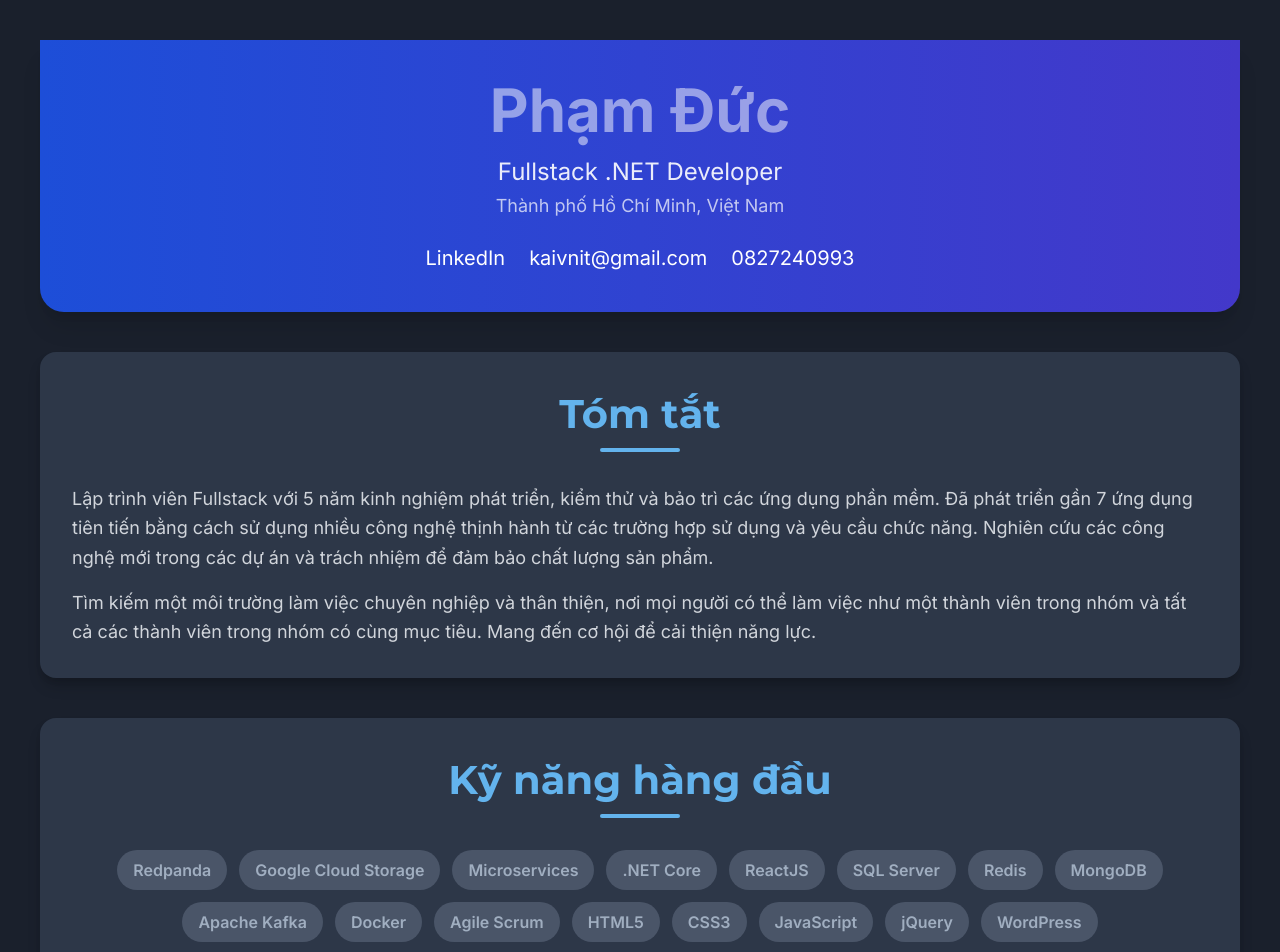
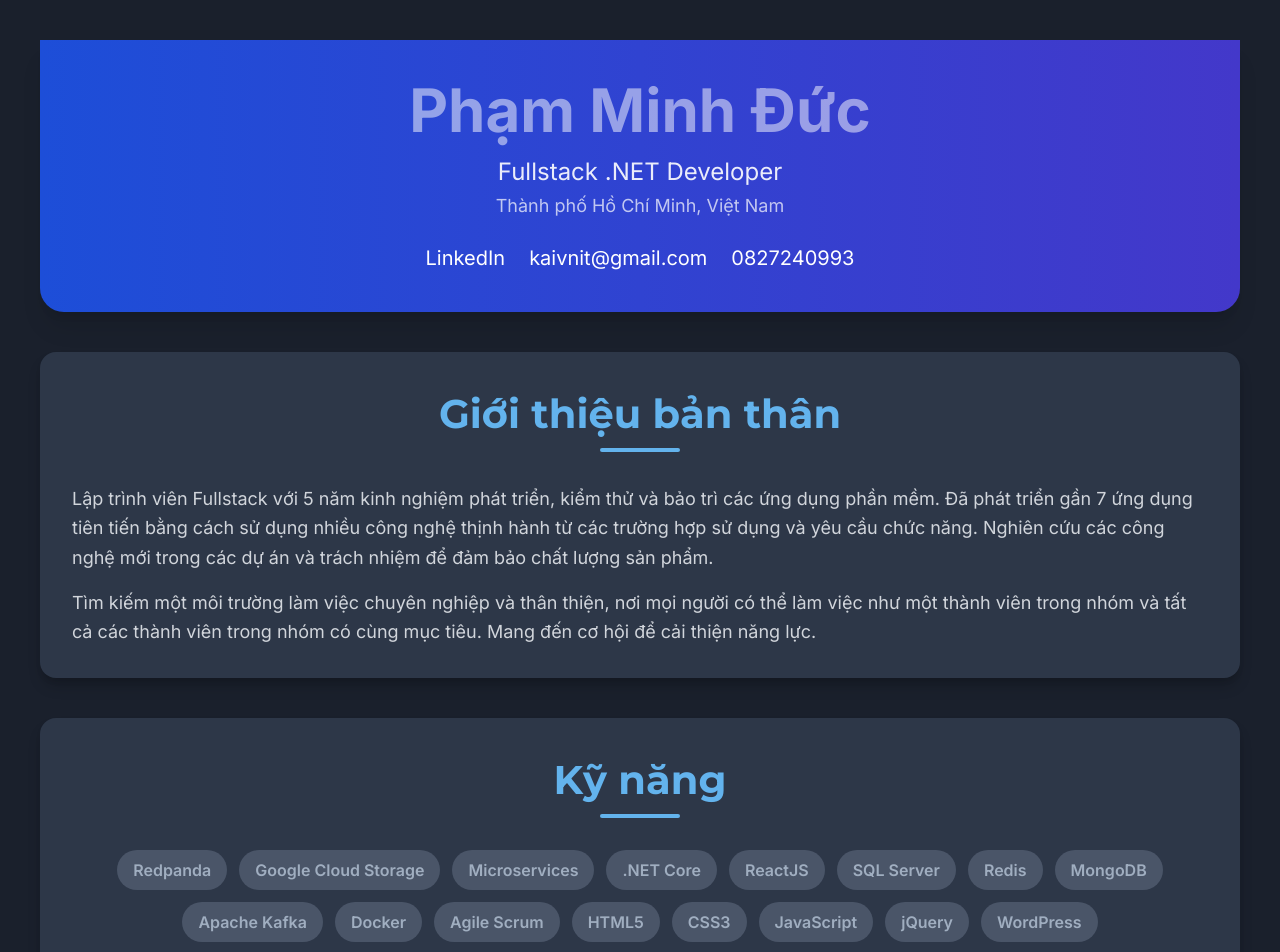
Before and after one commit to kaivnit/me, a plain HTML site: page index.html in a window 1280 px wide. Shown: the top 952 px of the page. Drawn offline with nearby package versions, Linux system fonts and the light colour scheme.

Commit message:
Update index.html

```diff
--- a/index.html
+++ b/index.html
@@ -87,7 +87,7 @@
     <div class="container">
         <!-- Header Section -->
         <header class="text-center py-10 bg-gradient-to-r from-blue-700 to-indigo-700 text-white rounded-b-3xl shadow-xl mb-10">
-            <h1 class="text-6xl font-extrabold mb-4 animate-pulse">Phạm Đức</h1>
+            <h1 class="text-6xl font-extrabold mb-4 animate-pulse">Phạm Minh Đức</h1>
             <p class="text-2xl font-light opacity-90">Fullstack .NET Developer</p>
             <p class="text-lg opacity-70 mt-1">Thành phố Hồ Chí Minh, Việt Nam</p>
             <div class="mt-6 flex justify-center space-x-6 text-xl">
@@ -99,7 +99,7 @@
 
         <!-- Summary Section -->
         <section class="card">
-            <h2 class="section-title">Tóm tắt</h2>
+            <h2 class="section-title">Giới thiệu bản thân</h2>
             <p class="text-gray-300 leading-relaxed text-lg">
                 Lập trình viên Fullstack với 5 năm kinh nghiệm phát triển, kiểm thử và bảo trì các ứng dụng phần mềm.
                 Đã phát triển gần 7 ứng dụng tiên tiến bằng cách sử dụng nhiều công nghệ thịnh hành từ các trường hợp sử dụng và yêu cầu chức năng.
@@ -113,7 +113,7 @@
 
         <!-- Skills Section -->
         <section class="card">
-            <h2 class="section-title">Kỹ năng hàng đầu</h2>
+            <h2 class="section-title">Kỹ năng</h2>
             <div class="flex flex-wrap gap-3 justify-center">
                 <span class="skill-tag px-4 py-2 rounded-full text-base">Redpanda</span>
                 <span class="skill-tag px-4 py-2 rounded-full text-base">Google Cloud Storage</span>
```
